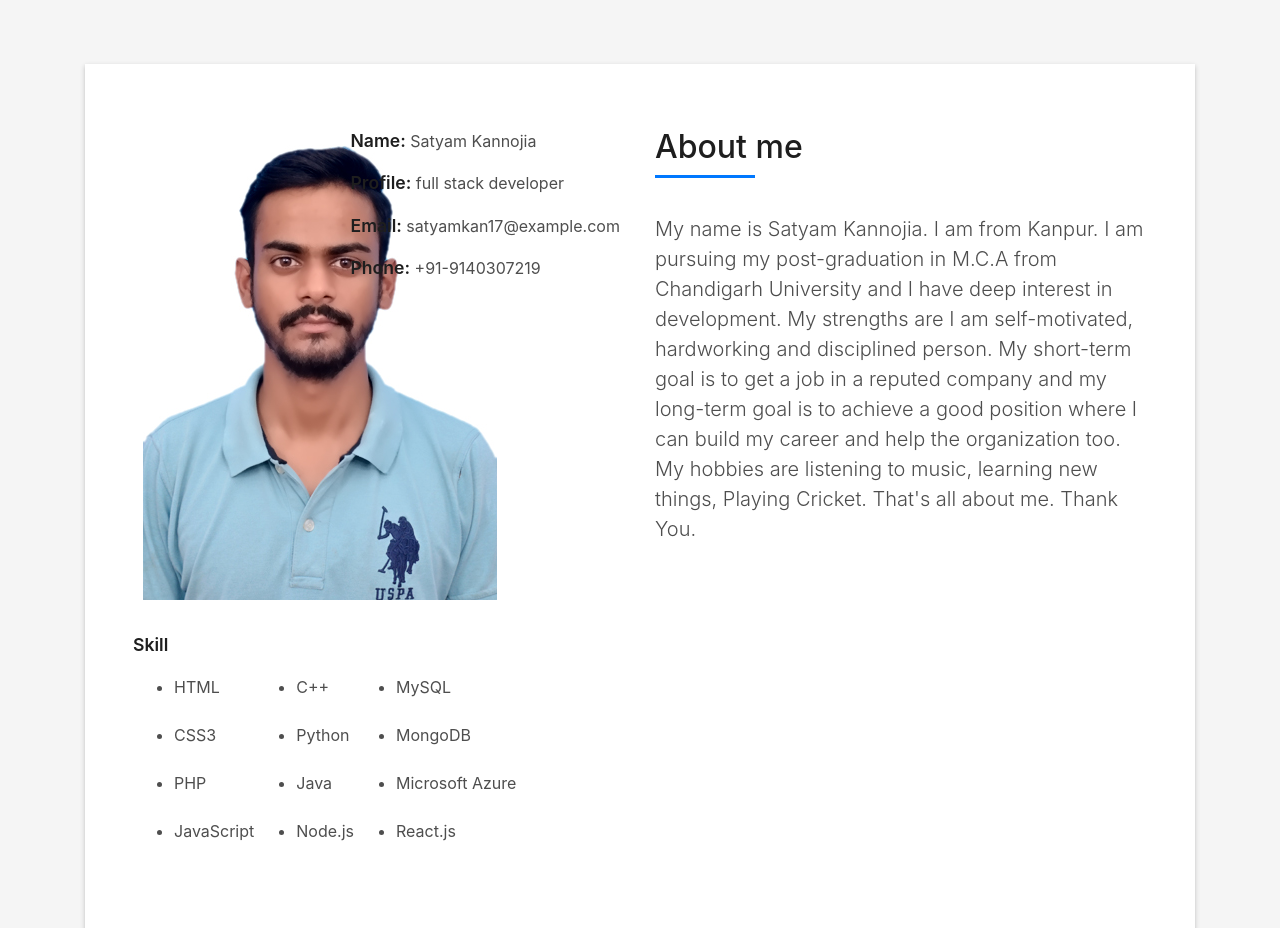
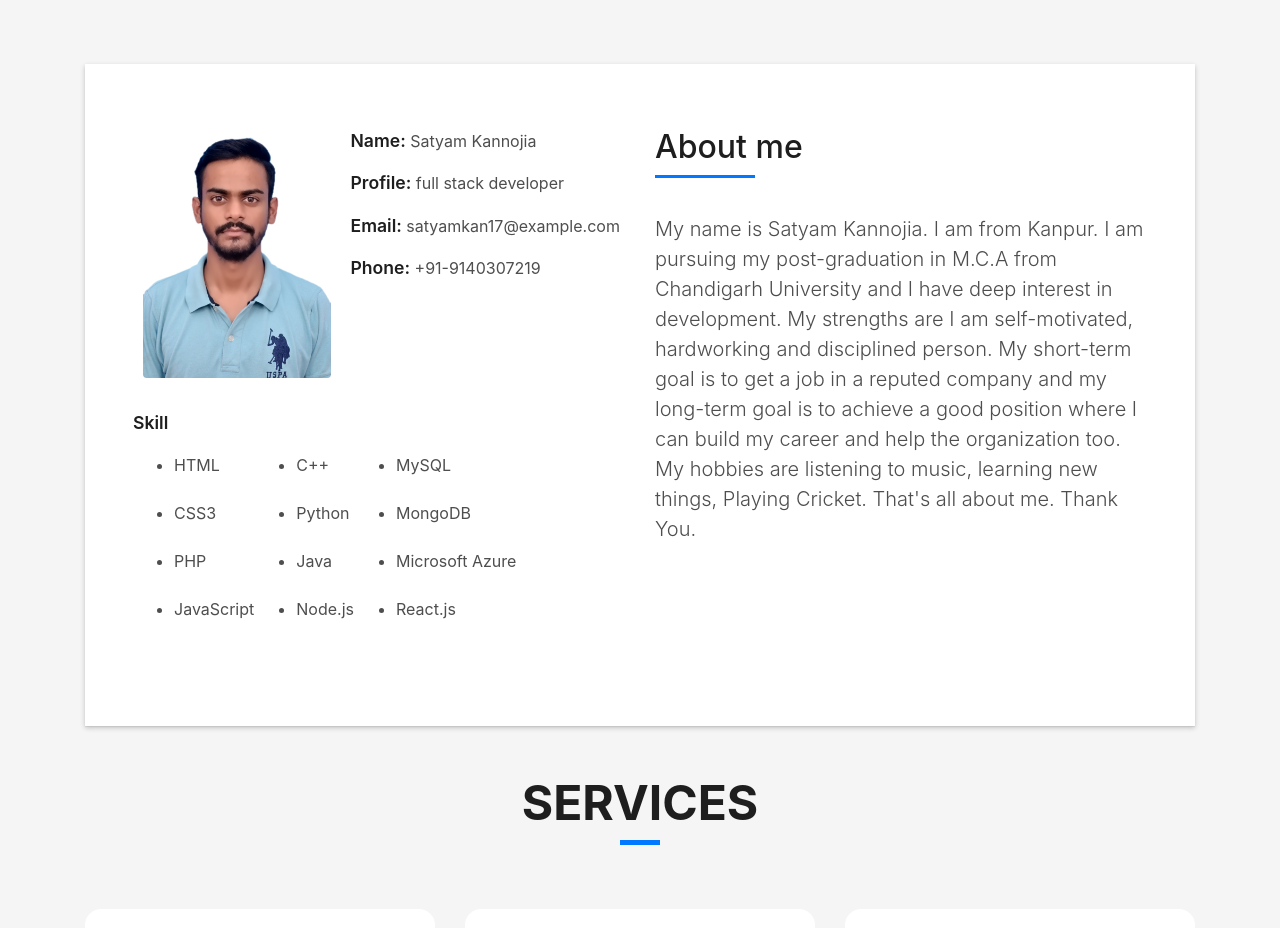
Before and after one commit to Satyamkan10/myportfolio, a plain HTML site: page index.html in a window 1280 px wide. Shown: the part 800-1728 px from the top of the page. Drawn offline with Linux system fonts and the light colour scheme; files whose address does not match are found by name.

Commit message:
Update index.html

```diff
--- a/index.html
+++ b/index.html
@@ -93,7 +93,7 @@
                 <div class="row">
                   <div class="col-sm-6 col-md-5">
                     <div class="about-img">
-                      <img src="testimonial-2.jpg"/>
+                      <img src="./img/testimonial-2.JPG" class="img-fluid rounded b-shadow-a" alt="">
 
                     </div>
                   </div>
```
